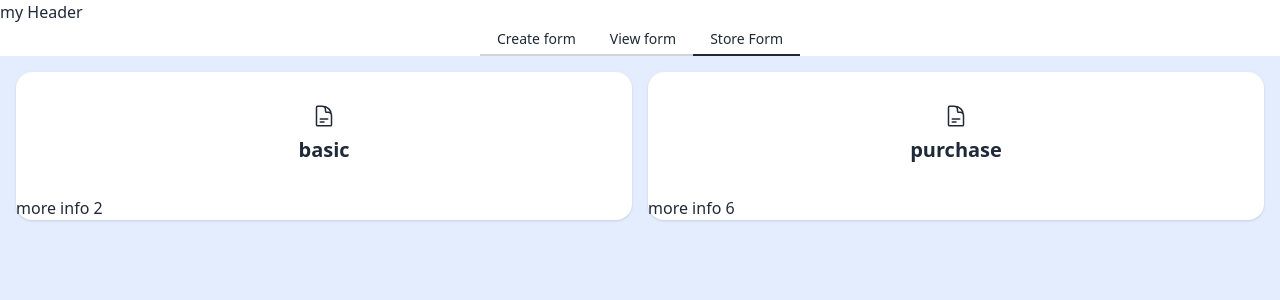
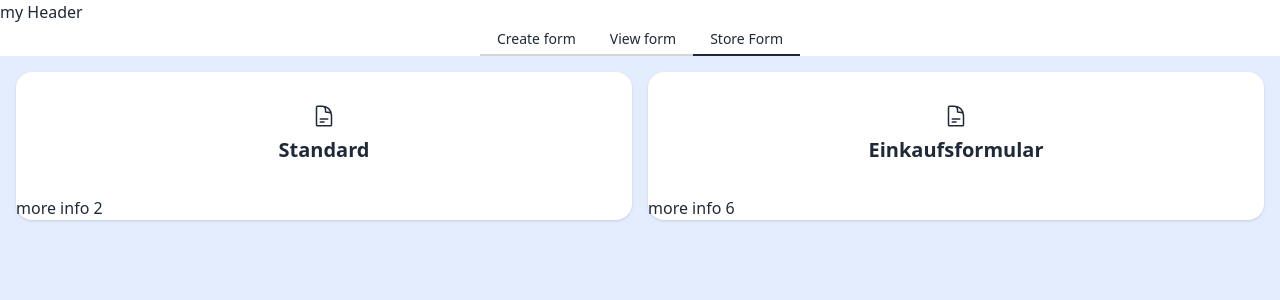
Before and after one commit to dgschel/EasySurvey, an Angular app: page /store in a window 1280 px wide. Shown: the top 300 px of the page. Built offline with nearby package versions, Linux system fonts and the light colour scheme.

Commit message:
edit naming

```diff
--- a/src/app/store-form/store-form.component.ts
+++ b/src/app/store-form/store-form.component.ts
@@ -5,11 +5,12 @@ import { ViewSurveyGroupComponent } from '../shared/ui/view-survey-group/view-su
 import { BasicSurveyTemplate } from '../core/templates/basic-survey-template';
 import { PurchaseSurveyTemplate } from '../core/templates/purchase-survey-template';
 import { SurveyTemplateManager } from '../core/model/survey-template-manager';
+import { KeyValuePipe } from '@angular/common';
 
 @Component({
   selector: 'app-store-form',
   standalone: true,
-  imports: [ReactiveFormsModule, ViewSurveyGroupComponent],
+  imports: [ReactiveFormsModule, ViewSurveyGroupComponent, KeyValuePipe],
   templateUrl: './store-form.component.html',
   styleUrl: './store-form.component.scss'
 })
@@ -17,16 +18,19 @@ export class StoreFormComponent {
   surveyManager: SurveyTemplateManager;
   surveyNames: string[] = [];
   survey: Record<string, number> = {};
-  total: number = 0;
+
+  templateModelCounts: Record<string, Record<string, number>> = {}
 
   constructor() {
     const basicSurvey = new BasicSurveyTemplate();
     const purchaseSurvey = new PurchaseSurveyTemplate();
 
     this.surveyManager = new SurveyTemplateManager();
-    this.surveyManager.addSurvey('basic', basicSurvey);
-    this.surveyManager.addSurvey('purchase', purchaseSurvey);
+    this.surveyManager.addSurvey('Standard', basicSurvey);
+    this.surveyManager.addSurvey('Einkaufsformular', purchaseSurvey);
     this.surveyNames = this.surveyManager.surveyNames;
     this.survey = this.surveyManager.countControlsBySurvey;
+
+    this.templateModelCounts = this.surveyManager.getTemplateModelCounts();
   }
 }
```
